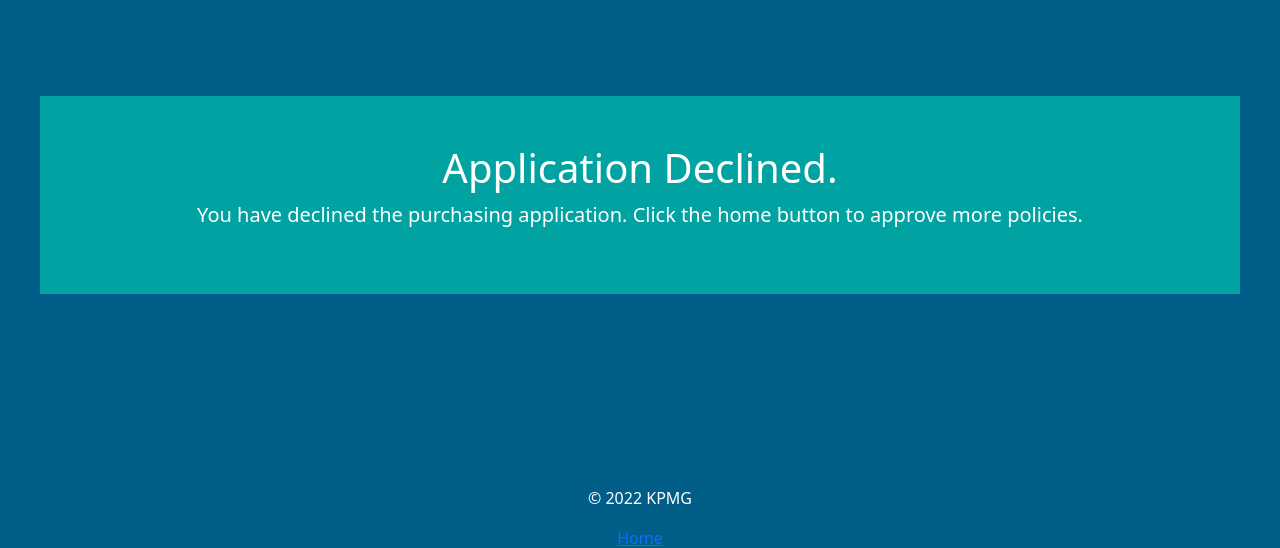
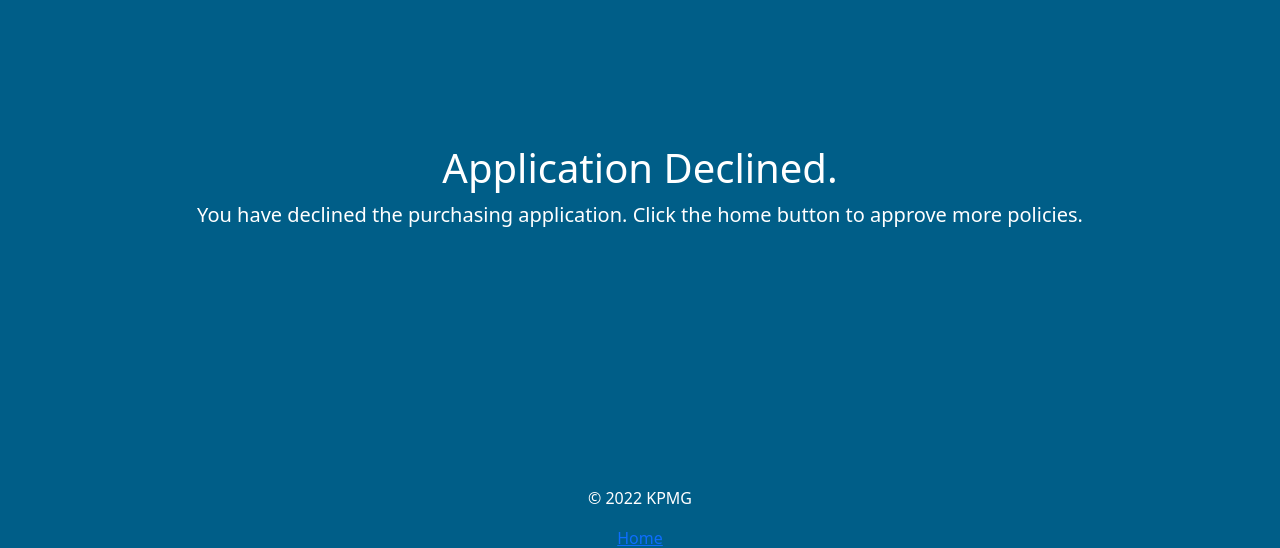
Before and after one commit to DataMeshPoC/Client, a Flask app: template templates/decline.html in a window 1280 px wide. Shown: the part 66-614 px from the top of the page. Run offline with Flask 2, Linux system fonts and the light colour scheme; the template is opened without the code that fills it, so the values that code supplies are empty; some libraries are stand-ins or nearby versions.

Commit message:
fixed container issue

```diff
--- a/templates/accept.html
+++ b/templates/accept.html
@@ -6,7 +6,7 @@
 {% block main %}
 
 <main class="px-3">
-<div class="px-4 py-5 my-5 kpmg-blue-bg text-center">
+<div class="px-4 py-5 my-5 text-center">
   <h1>Application Accepted</h1>
   <p class="lead">You have accepted the purchasing application. Click the home button to approve more policies.</p>
 </div>
--- a/templates/decline.html
+++ b/templates/decline.html
@@ -61,7 +61,7 @@
   <link href="/static/bootstrap.css" rel="stylesheet">
 </head>
 <main class="px-3">
-  <div class="px-4 py-5 kpmg-green-bg my-5 text-center">
+  <div class="px-4 py-5 my-5 text-center">
       <h1>Application Declined.</h1>
       <p class="lead">You have declined the purchasing application. Click the home button to approve more policies.</p>
     </form>
```
